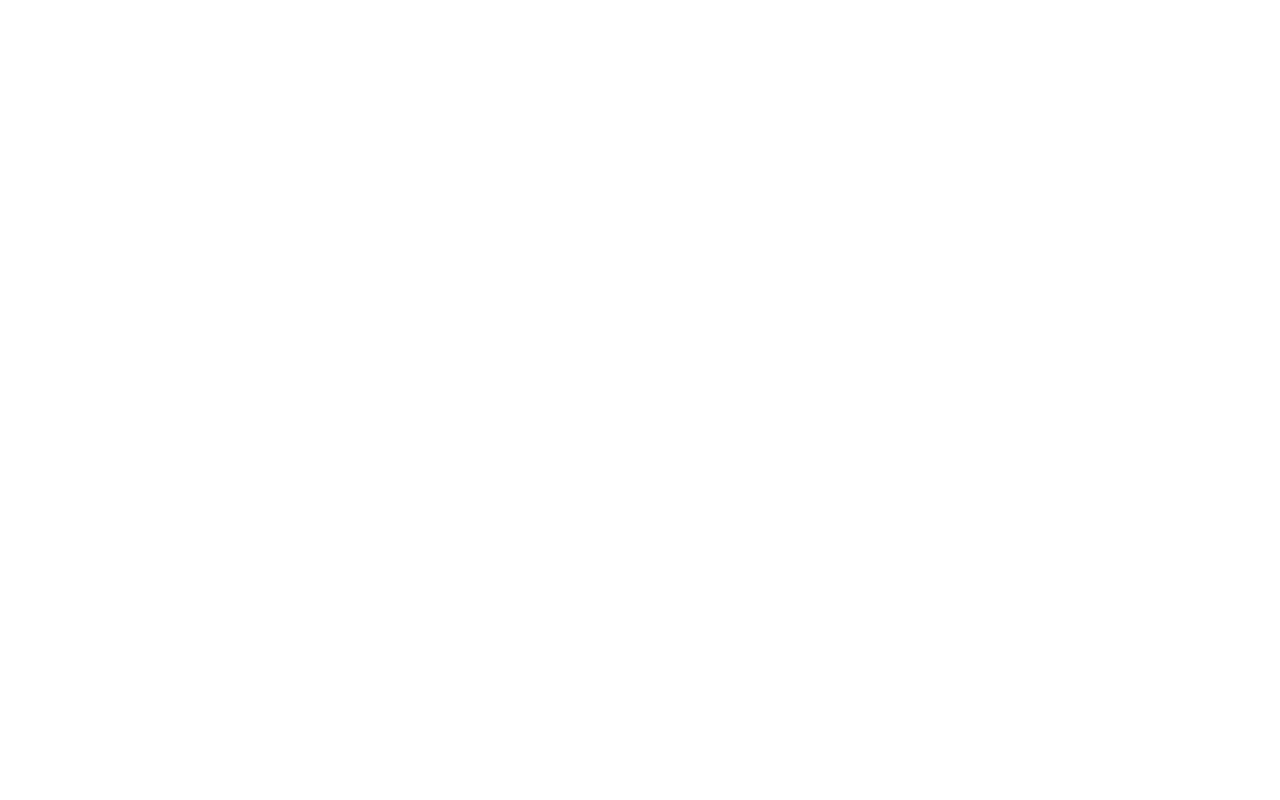
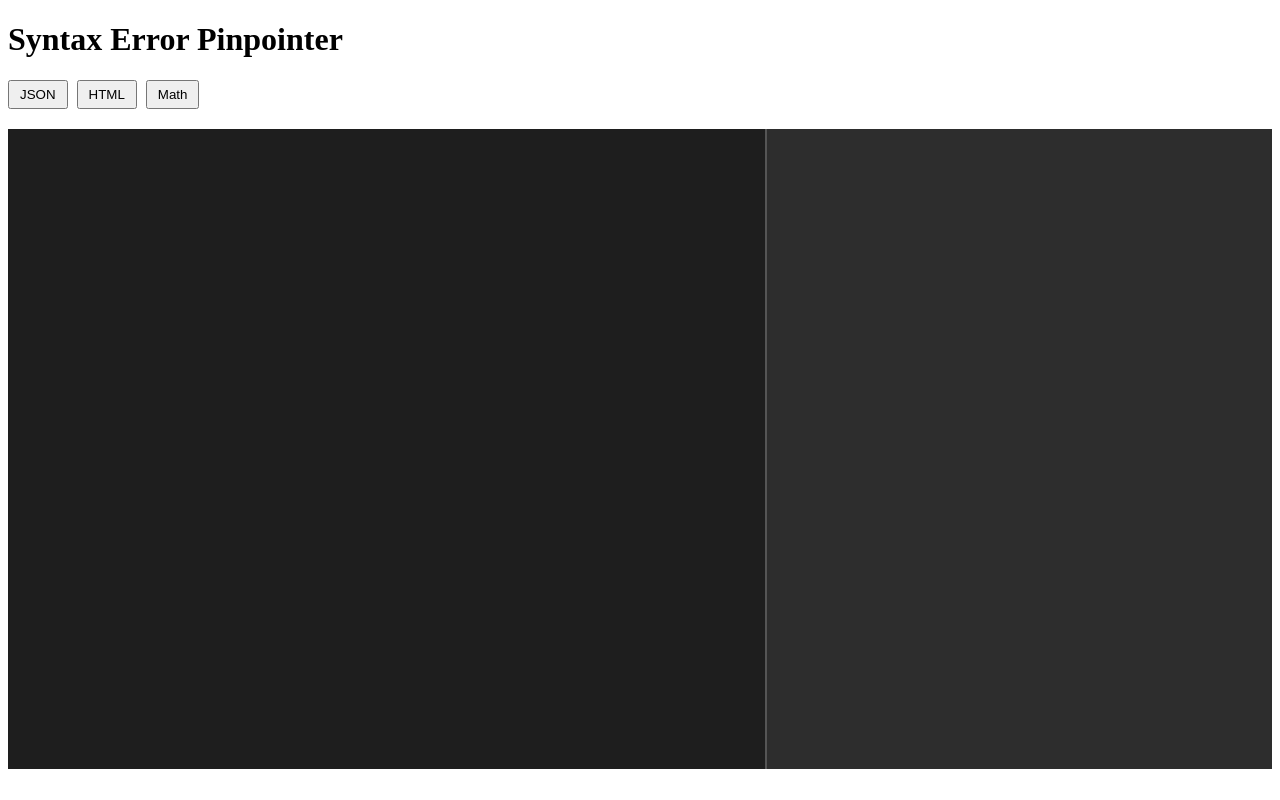
Before and after one commit to HA2077/BracketChecker, a website: page index.html in a window 1280 px wide. Drawn offline with Linux system fonts and the light colour scheme.

Commit message:
Finish Task 11

```diff
--- a/index.html
+++ b/index.html
@@ -1,13 +1,23 @@
-<!doctype html>
+<!DOCTYPE html>
 <html lang="en">
-  <head>
-    <meta charset="UTF-8" />
-    <link rel="icon" type="image/svg+xml" href="/favicon.svg" />
-    <meta name="viewport" content="width=device-width, initial-scale=1.0" />
-    <title>bracketchecker</title>
-  </head>
-  <body>
-    <div id="app"></div>
+<head>
+    <meta charset="UTF-8">
+    <title>Syntax Error Pinpointer</title>
+    <link rel="stylesheet" href="/src/style.css">
+</head>
+<body>
+    <header>
+        <h1>Syntax Error Pinpointer</h1>
+        <div id="mode-selector">
+            <button class="mode active" data-mode="JSON">JSON</button>
+            <button class="mode" data-mode="HTML">HTML</button>
+            <button class="mode" data-mode="MATH">Math</button>
+        </div>
+        <span id="status-badge"></span> </header>
+
+    <main>
+        <div id="editor-pane"></div>   <div id="error-pane"></div>    </main>
+
     <script type="module" src="/src/main.js"></script>
-  </body>
+</body>
 </html>
--- /dev/null
+++ b/src/style.css
@@ -0,0 +1,26 @@
+main {
+    display: flex;
+    min-height: 80vh;
+}
+
+#editor-pane {
+    width: 60%;
+    background-color: #1e1e1e;
+}
+
+#error-pane {
+    width: 40%;
+    background-color: #2d2d2d;
+    border-left: 2px solid #555;
+}
+
+#mode-selector {
+    margin-top: 10px;
+    margin-bottom: 20px;
+}
+
+button {
+    margin-right: 5px;
+    padding: 5px 10px;
+    cursor: pointer;
+}
```
